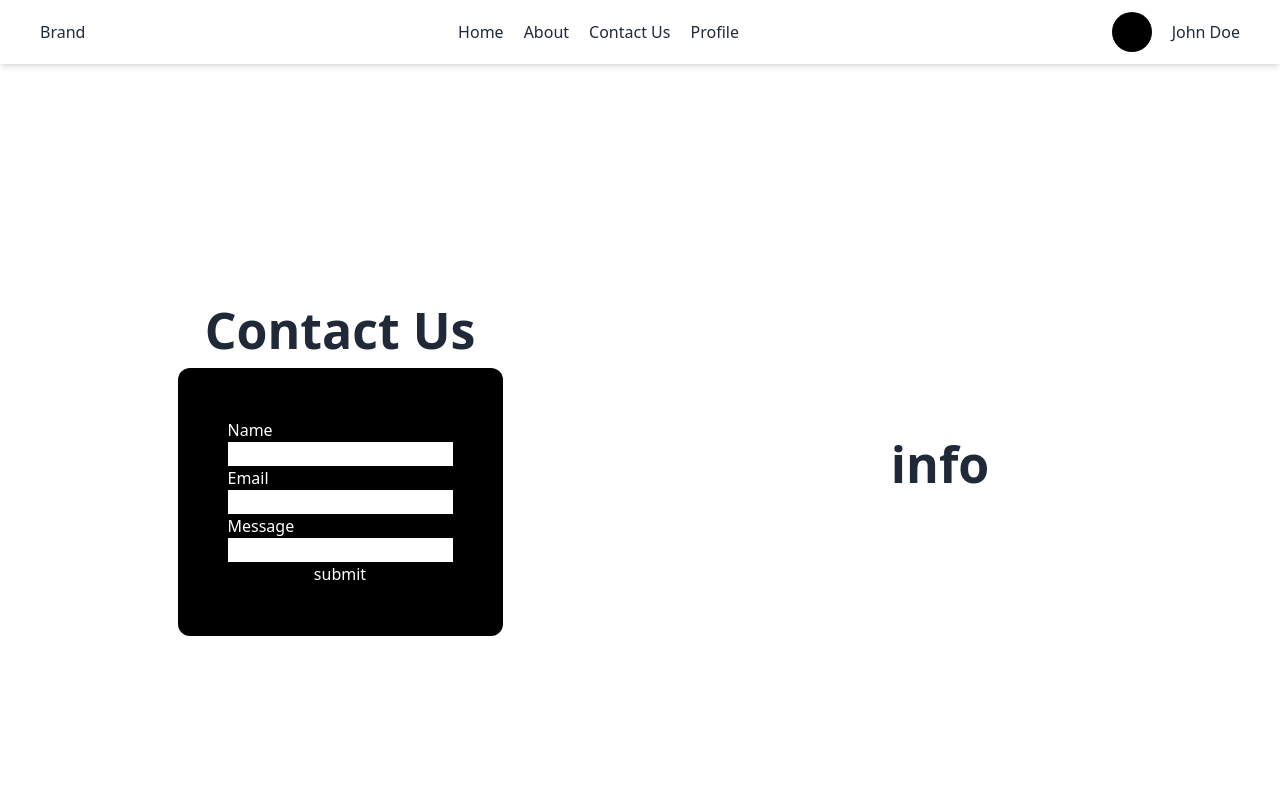
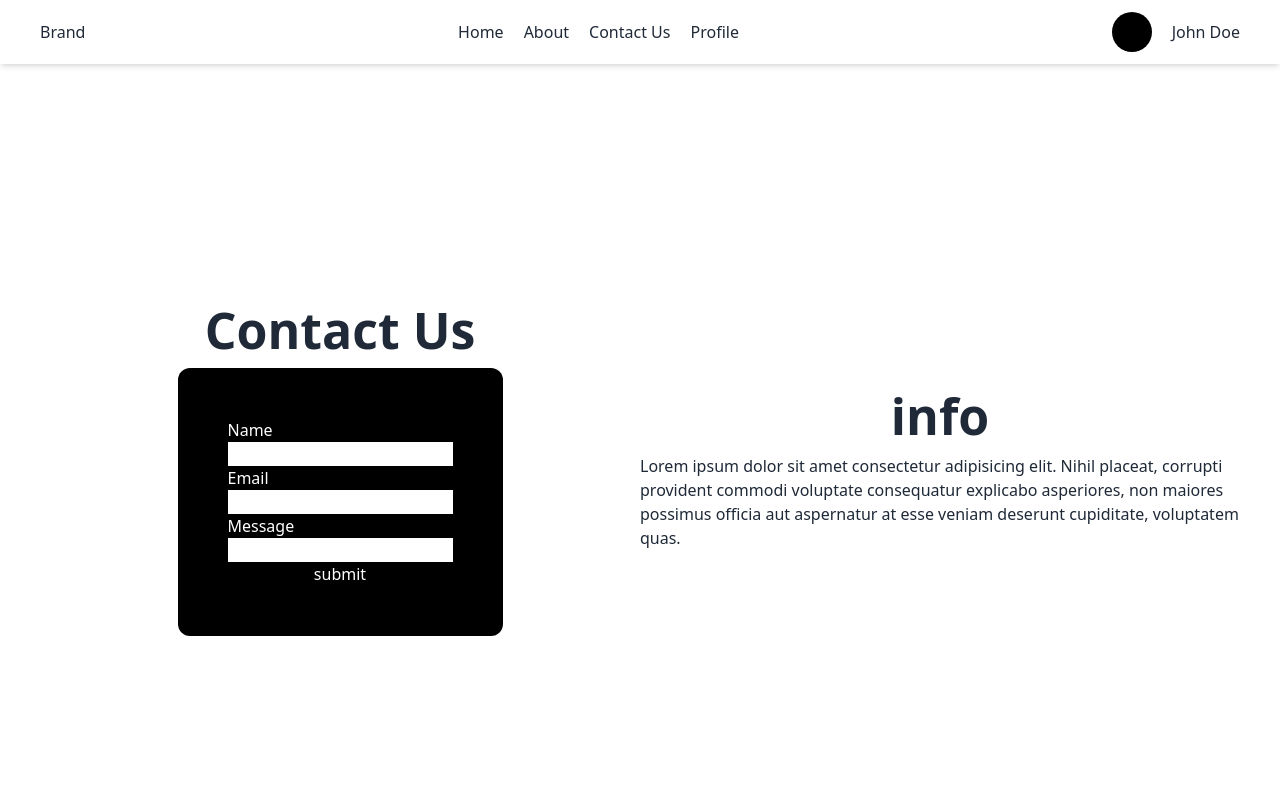
Before and after one commit to fulsep/fgh21-team-project, a React (Vite) app: page /contact in a window 1280 px wide. Shown: the top 800 px of the page. Built offline with nearby package versions, Linux system fonts and the light colour scheme.

Commit message:
feat:contact us

```diff
--- a/src/pages/Contact.jsx
+++ b/src/pages/Contact.jsx
@@ -1,7 +1,7 @@
 import React from "react";
 import Layout from "../components/Layout";
 
-function Home() {
+function Contact() {
   return (
     <Layout>
       <div className="flex min-h-screen p-10">
@@ -19,10 +19,16 @@ function Home() {
         </div>
         <div className="flex flex-col justify-center items-center w-[50%]">
           <h2 className="font-bold text-[50px]">info</h2>
+          <p>
+            Lorem ipsum dolor sit amet consectetur adipisicing elit. Nihil
+            placeat, corrupti provident commodi voluptate consequatur explicabo
+            asperiores, non maiores possimus officia aut aspernatur at esse
+            veniam deserunt cupiditate, voluptatem quas.
+          </p>
         </div>
       </div>
     </Layout>
   );
 }
 
-export default Home;
+export default Contact;
```
